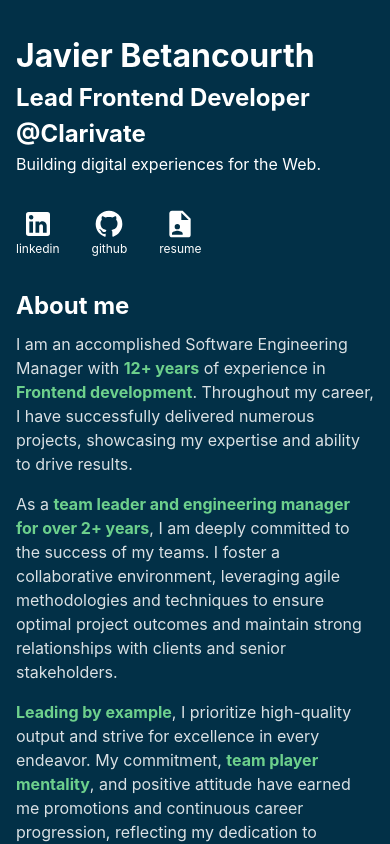
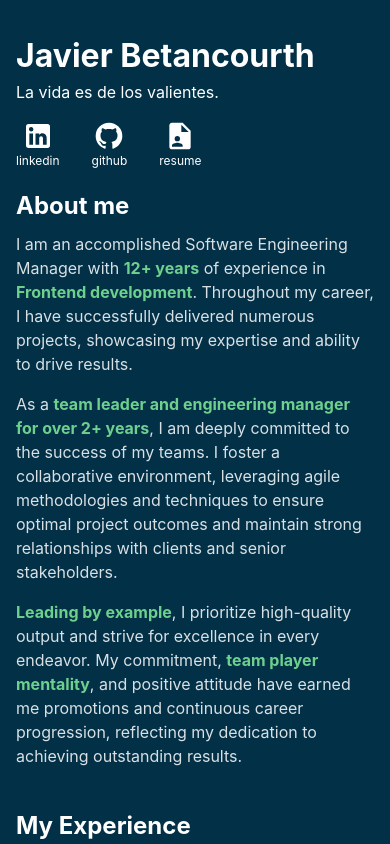
Before and after one commit to javifond/javieritto, a React (Create React App) app: page / in a window 390 px wide. Shown: the top 844 px of the page. Built offline with nearby package versions, Linux system fonts and the light colour scheme.

Commit message:
JAVS07 - Saving space for mobile

```diff
--- /dev/null
+++ b/src/components/PersonalInfo/PersonalInfo.css
@@ -0,0 +1,11 @@
+/* Personal Information */
+
+.personal-role {
+  display: none;
+}
+
+@media only screen and (min-width: 720px) {
+  .personal-role {
+    display: block;
+  }
+}
--- a/src/components/PersonalInfo/PersonalInfo.tsx
+++ b/src/components/PersonalInfo/PersonalInfo.tsx
@@ -1,4 +1,6 @@
 import info from "../../data/personal-info.json";
+
+import "./PersonalInfo.css";
 
 interface IInfo {
   name: string;
@@ -11,7 +13,7 @@
   return (
     <>
       <h1>{name}</h1>
-      <h2>{`${role} @${company}`}</h2>
+      <h2 className="personal-role">{`${role} @${company}`}</h2>
       <p>{description}</p>
     </>
   );
--- a/src/components/SocialLinks/SocialLinks.css
+++ b/src/components/SocialLinks/SocialLinks.css
@@ -3,7 +3,7 @@
 .social-links {
   display: flex;
   gap: var(--xl-gutter);
-  margin-top: var(--xl-gutter);
+  margin-top: var(--m-gutter);
 }
 
 .social-link-container {
--- a/src/data/personal-info.json
+++ b/src/data/personal-info.json
@@ -2,5 +2,5 @@
   "name": "Javier Betancourth",
   "role": "Lead Frontend Developer",
   "company": "Clarivate",
-  "description": "Building digital experiences for the Web."
+  "description": "La vida es de los valientes."
 }
--- a/src/styles/global.css
+++ b/src/styles/global.css
@@ -17,7 +17,7 @@
   --xxl-gutter: 64px;
   /* Settings */
   --app-max-width: 1024px;
-  --header-height: 280px;
+  --header-height: 180px;
   --header-min-width: 375px;
   /* Font Sizes */
   --s-font-size: 12px;
```
